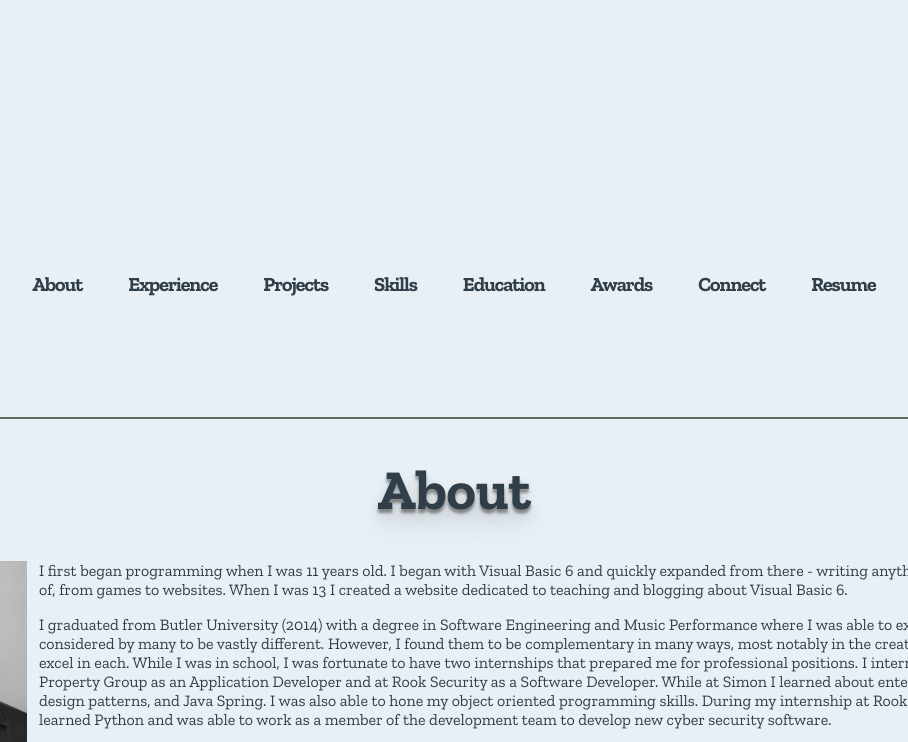
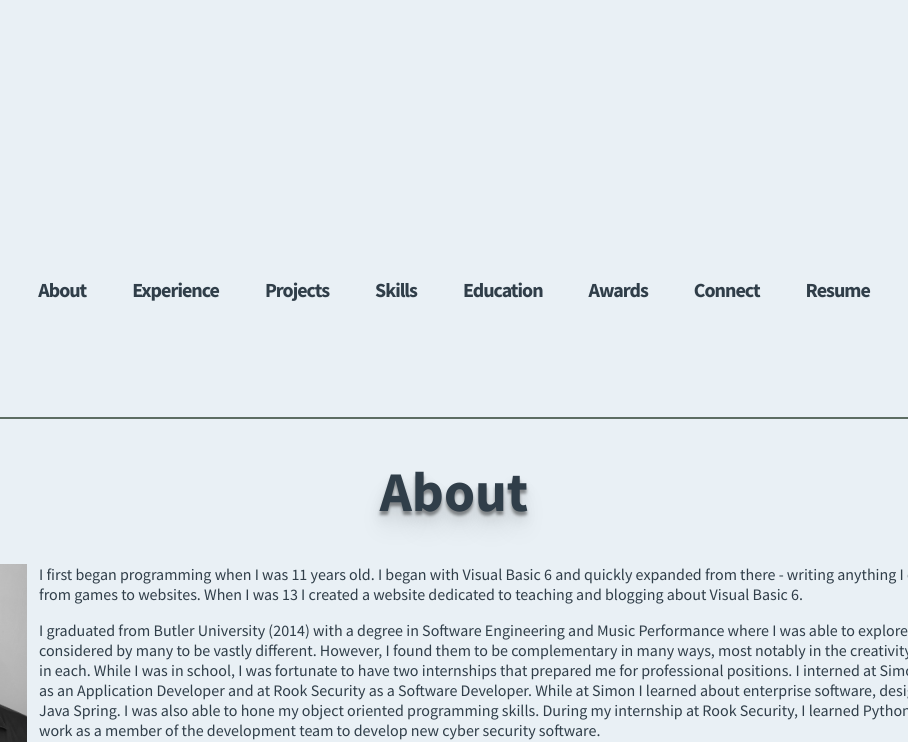
Before and after one commit to EricLSanders/Portfolio, a plain HTML site: page index.html in a window 1280 px wide. Shown: the part 429-1171 px from the top of the page, without its empty margins (186-1094 px from the left). Drawn offline with nearby package versions, Linux system fonts and the light colour scheme.

Commit message:
changed font

```diff
--- a/assets/css/portfolio.css
+++ b/assets/css/portfolio.css
@@ -17,7 +17,7 @@ html {
 
 body {
     background: #e9f0f5;
-    font-family: 'Zilla Slab', serif;
+    font-family: 'Source Sans Pro', sans-serif;
     color: #303e49;
     margin: auto 5%;
     height: 100%;
--- a/index.html
+++ b/index.html
@@ -5,7 +5,7 @@
   <meta name="viewport" content="width=device-width, initial-scale=1" />
   <title>Eric Sanders - Software Engineer</title>
   <link rel="shortcut icon" type="image/png" href="assets/imgs/favicon.png" />
-  <link href="https://fonts.googleapis.com/css?family=Zilla+Slab:400,700" rel="stylesheet">
+  <link href='https://fonts.googleapis.com/css?family=Source+Sans+Pro:400,700' rel='stylesheet' type='text/css'>
   <link rel="stylesheet" type="text/css" href="assets/css/timeline.css">
   <link rel="stylesheet" type="text/css" href="assets/css/owl.carousel.css">
   <link rel="stylesheet" type="text/css" href="assets/css/owl.theme.css">
```
